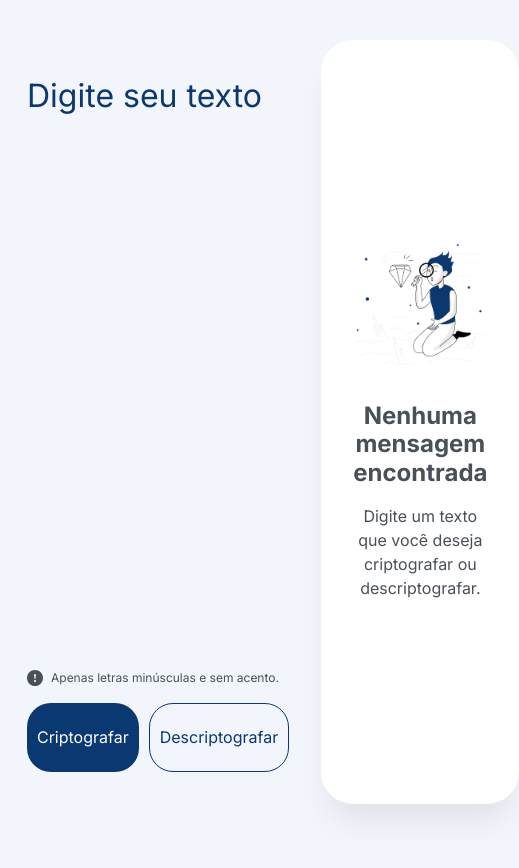
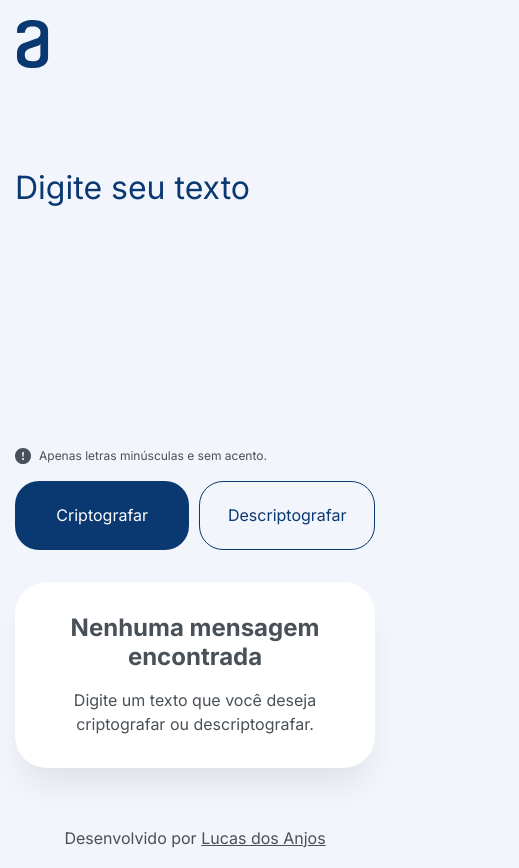
Before and after one commit to lanjosdev/estudos-aluraONE, a plain HTML site: page index.html in a window 390 px wide. Shown: the whole page, 519 px wide, since content can reach past the window. Before the commit the page ends 844 px from the top, so only its background shows below. Drawn offline with Linux system fonts and the light colour scheme.

Commit message:
projeto realizado (sem apoio)

```diff
--- a/index.html
+++ b/index.html
@@ -13,11 +13,13 @@
 </head>
 
 <body>
-    <!-- <header>
-        <a href="">
-            <img src="./src/assets/icon-alura.svg" alt="Logo Alura">
-        </a>
-    </header> -->
+    <header>
+        <div class="grid">
+            <a href="">
+                <img src="./src/assets/icon-alura.svg" alt="Logo Alura">
+            </a>
+        </div>
+    </header>
 
     <main class="app">
         <div class="grid">
@@ -72,9 +74,9 @@
         </div>
     </main>
 
-    <!-- <footer>
-        <p>Desenvolvido por Lucas dos Anjos</p>
-    </footer> -->
+    <footer>
+        <p>Desenvolvido por <a href="https://github.com/lanjosdev" target="_blank">Lucas dos Anjos</a></p>
+    </footer>
 
     <script defer src="./src/scripts/main.js"></script>
 </body>
--- a/src/css/styles.css
+++ b/src/css/styles.css
@@ -65,6 +65,10 @@ body {
     font-size: 1.6rem; /* Pra garantir q o padrao seja 16px no navegador*/
     -webkit-font-smoothing: antialiased;
     color: var(--color-text);
+
+    display: flex;
+    flex-direction: column;
+    justify-content: space-between;
 }
 body, input, textarea, button, select, a {
     font-family: var(--font-main);
@@ -78,9 +82,27 @@ body, input, textarea, button, select, a {
 
 
 /* LAYOUT APP */
+header {
+    padding: 20px 15px;
+
+    .grid {
+        width: 100%;
+        max-width: 1160px;
+        height: 100%;
+        margin: auto;
+
+        padding: 0 12px;
+    }
+
+    img {
+        transform: translateX(-42px);
+    }
+}
+
+
 main.app {
     padding: 40px 15px;
-    height: 100%;
+    height: 80%;
     min-height: 600px;
 
     .grid {
@@ -200,10 +222,9 @@ main.app {
                     font-size: 24px;
                     font-weight: 700;
                     line-height: 120%;
-
-                    margin-bottom: 16px;
                 }
                 p {
+                    margin-top: 16px;
                     font-size: 16px;
                     line-height: 150%;
                 }
@@ -262,13 +283,92 @@ main.app {
             display: none;
         }
     }
+}
+
+footer {
+    padding: 20px 15px;
+    text-align: center;
+
+    a {
+        text-decoration: underline;
+    }
+}
+
+/* RESPONSIVIDADE */
+/* Tablet: */
+@media screen and (max-width: 768px) {
+    main.app {
+        /* min-height: 600px; */
+        /* min-height: fit-content; */
+
+        .grid {
+            flex-direction: column;
+            justify-content: flex-start;
+            gap: 0;
+            align-items: center;
+        }
+
+        .app-input {
+            max-width: 688px;
+            padding: 32px 0;
+            height: 100%;
+            max-height: 700px;
+        }
+
+        #app-resul {
+            max-width: 688px;
+
+            .app-resul1 {
+                /* height: 100%; */
+                .area-ilustra {
+                    display: none;
+                }
+            }
+        }
+    }
+}
+
+/* Celular: */
+@media screen and (max-width: 400px) {
+    header {
+        .grid {
+            padding: 0;
+        }
+    }
 
 
+    main.app {
+        height: fit-content;
+
+        .app-input {
+            min-height: 450px;
 
 
+            /* display: flex;
+            flex-direction: column;
+            gap: 20px;
+            justify-content: space-between; */
+
+            .input-texto {
+                position: relative;
+                height: 100%;
+                min-height: 250px;
+            }
+            .input-texto textarea {
+                min-height: 250px;
+            }
+        }
+
+        #app-resul {
+
+            .app-resul2 {
+                height: 100%;
+                max-height: 550px;
+            }
+        }
+    }
 }
-/* LAYOUT APP */
-
+/* RESPONSIVIDADE */
 
 @media (prefers-color-scheme: dark) {
     body {
@@ -308,3 +408,5 @@ main.app {
         }
     }
 }
+
+/* LAYOUT APP */
```
